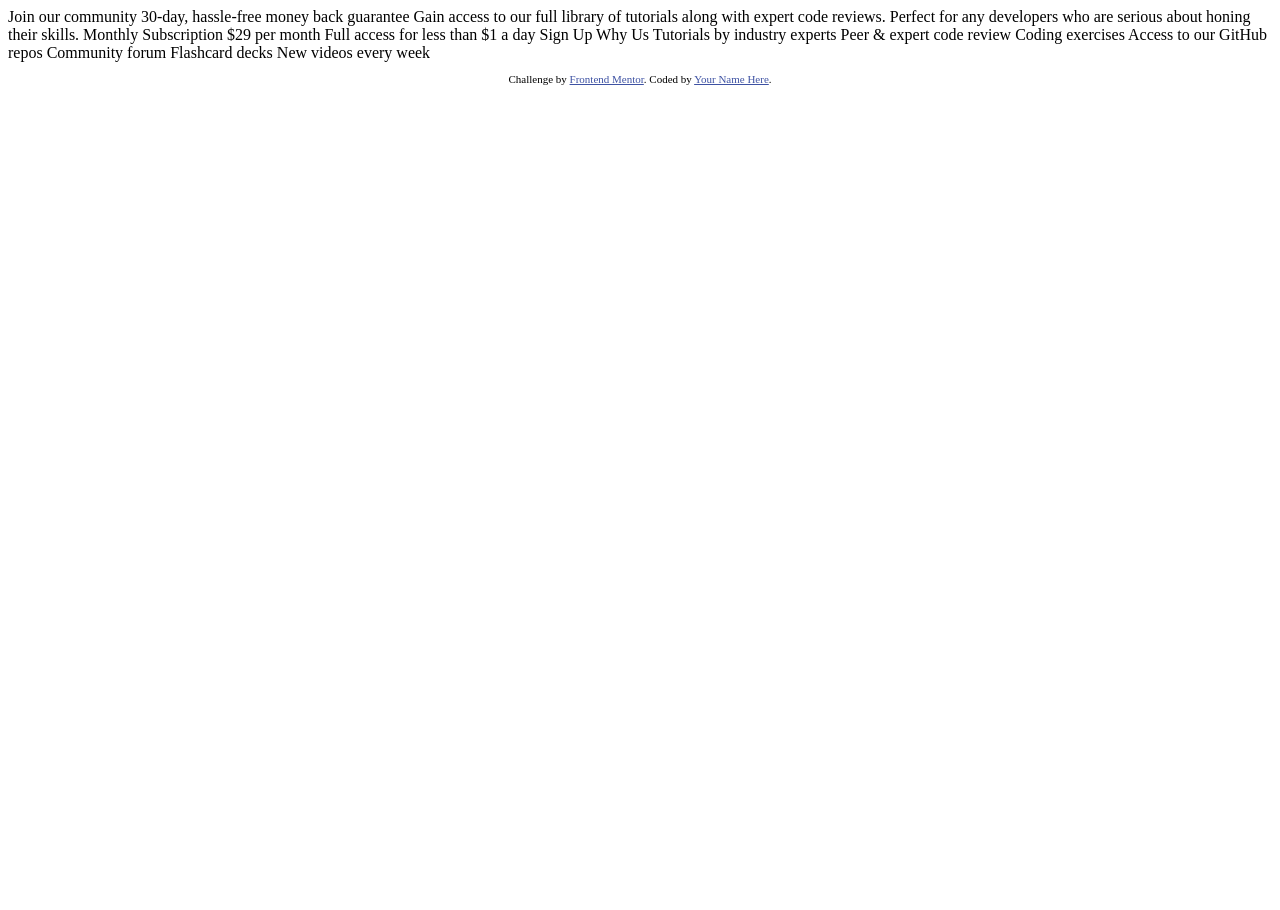
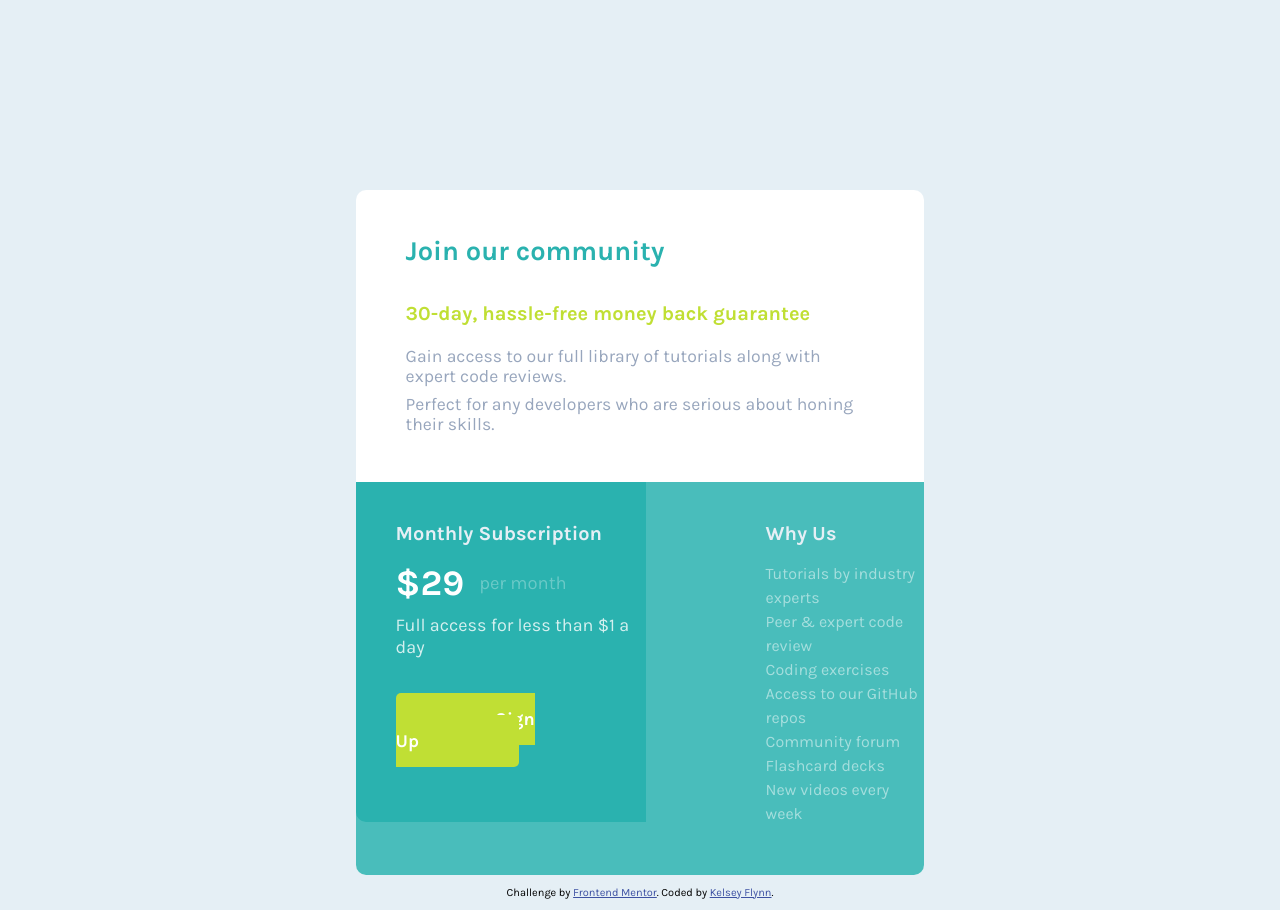
Before and after one commit to ktwosef/fm-challenge1, a plain HTML site: page index.html in a window 1280 px wide. Before the commit the page ends 800 px from the top, so only its background shows below. Drawn offline with Linux system fonts and the light colour scheme.

Commit message:
Upload of challenge desktop only solution

```diff
--- /dev/null
+++ b/css/styles.css
@@ -0,0 +1,110 @@
+
+
+body {
+  background-color: hsl(204, 43%, 93%);
+  font-family: 'Karla', sans-serif;
+  font-size: 16px;
+}
+
+h1 {
+  color: hsl(179, 62%, 43%);
+  font-size: 1.7em;
+  margin: 35px 0;
+}
+
+h2 {
+  color: hsl(204, 43%, 93%);
+  font-size: 1.25rem;
+  margin-top: 0;
+}
+
+h3 {
+  color: hsl(71, 73%, 54%);
+  font-size: 1.25rem;
+  line-height: 1.2;
+}
+
+.content-box {
+  background-color: white;
+  border-radius: 10px;
+  margin: 190px auto 0;
+  width: 45%;
+  height: 60%;
+}
+
+.top-section {
+  margin: 20px;
+  padding: 10px 30px 20px;
+}
+
+.top-p {
+  color: hsl(218, 22%, 67%);
+  font-size: 1.1rem;
+  margin: 8px 0;
+}
+
+.bottom-section {
+  margin: 0;
+  padding: 0;
+  border-bottom-left-radius: 10px;
+}
+
+.first-area {
+  background-color: hsl(179, 62%, 43%);
+  border-bottom-left-radius: 10px;
+  float: left;
+  padding: 40px 0 70px 40px;
+  width: 44%;
+}
+
+.second-area {
+  background-color: hsla(179, 62%, 43%, .85);
+  border-bottom-left-radius: 10px;
+  border-bottom-right-radius: 10px;
+  padding: 40px 0 33px 410px;
+}
+
+.frequency {
+  color: hsla(1, 100%, 100%, .3);
+  font-size: 1.15rem;
+  margin: 27px 0 20px 30px;
+  text-align: left;
+}
+
+.dollar-amount {
+  color: white;
+  float: left;
+  font-size: 2.25rem;
+  font-weight: 700;
+  margin: 0 15px 0 0;
+}
+
+.first-area-p {
+  clear: left;
+  color: hsla(1, 100%, 100%, .8);
+  font-size: 18px;
+  margin-bottom: 50px;
+}
+
+.btn {
+  background-color: hsl(71, 73%, 54%);
+  border-radius: 5px;
+  color: white;
+  font-size: 18px;
+  font-weight: 700;
+  padding: 15px 100px;
+  margin: 45px auto 45px;
+}
+
+.btn:hover {
+  background-color: hsl(204, 43%, 93%);
+  color: hsl(179, 62%, 43%);
+}
+
+.list {
+  color: hsla(1, 100%, 100%, .5);
+  line-height: 1.5;
+  list-style-type: none;
+  margin-left: 0;
+  padding-left: 0;
+}
--- a/index.html
+++ b/index.html
@@ -3,11 +3,10 @@
 <head>
   <meta charset="UTF-8">
   <meta name="viewport" content="width=device-width, initial-scale=1.0"> <!-- displays site properly based on user's device -->
-
   <link rel="icon" type="image/png" sizes="32x32" href="./images/favicon-32x32.png">
-
   <title>Frontend Mentor | Single Price Grid Component</title>
-
+  <link rel="stylesheet" href="css/styles.css">
+  <link href="https://fonts.googleapis.com/css?family=Karla:400,700&display=swap" rel="stylesheet">
   <!-- Feel free to remove these styles or customise in your own stylesheet 👍 -->
   <style>
     .attribution { font-size: 11px; text-align: center; }
@@ -15,35 +14,39 @@
   </style>
 </head>
 <body>
-  Join our community
-
-  30-day, hassle-free money back guarantee
-
-  Gain access to our full library of tutorials along with expert code reviews.
-  Perfect for any developers who are serious about honing their skills.
-
-  Monthly Subscription
-
-  &dollar;29 per month
-
-  Full access for less than &dollar;1 a day
-
-  Sign Up
-
-  Why Us
-
-  Tutorials by industry experts
-  Peer &amp; expert code review
-  Coding exercises
-  Access to our GitHub repos
-  Community forum
-  Flashcard decks
-  New videos every week
-
+  <div class="content-box">
+    <div class="top-section">
+      <h1>Join our community</h1>
+      <h3>30-day, hassle-free money back guarantee</h3>
+      <p class="top-p">Gain access to our full library of tutorials along with expert code reviews.</p>
+      <p class="top-p">Perfect for any developers who are serious about honing their skills.</p>
+    </div>
+    <div class="bottom-section">
+      <div class="first-area">
+        <h2>Monthly Subscription</h2>
+        <span class="dollar-amount">&dollar;29 </span>
+        <p class="frequency">per month</p>
+        <p class="first-area-p">Full access for less than &dollar;1 a day</p>
+        <a class="btn">Sign Up</a>
+      </div>
+      <div class="second-area">
+        <h2>Why Us</h2>
+        <ul class="list">
+          <li>Tutorials by industry experts</li>
+          <li>Peer &amp; expert code review</li>
+          <li>Coding exercises</li>
+          <li>Access to our GitHub repos</li>
+          <li>Community forum</li>
+          <li>Flashcard decks</li>
+          <li>New videos every week</li>
+        </ul>
+      </div>
+    </div>
+  </div>
   <footer>
     <p class="attribution">
       Challenge by <a href="https://www.frontendmentor.io?ref=challenge" target="_blank">Frontend Mentor</a>.
-      Coded by <a href="#">Your Name Here</a>.
+      Coded by <a href="#">Kelsey Flynn</a>.
     </p>
   </footer>
 </body>
```
